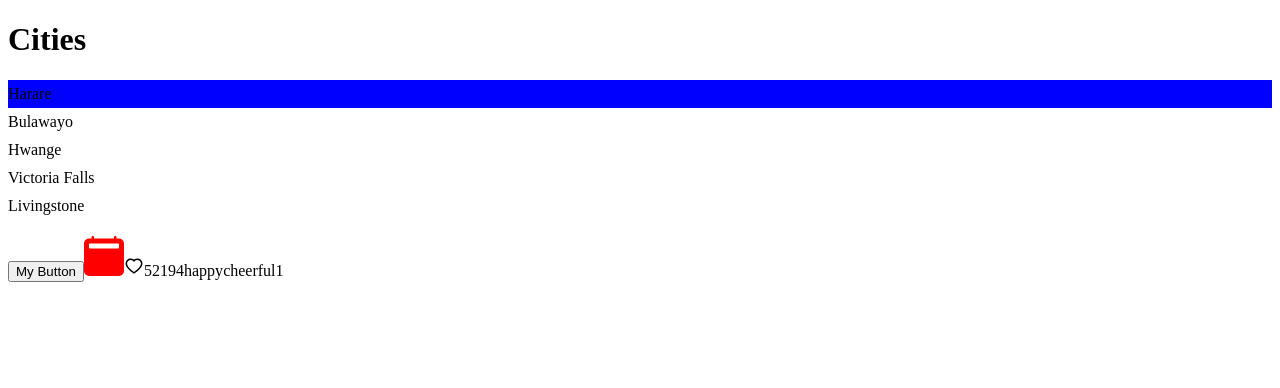
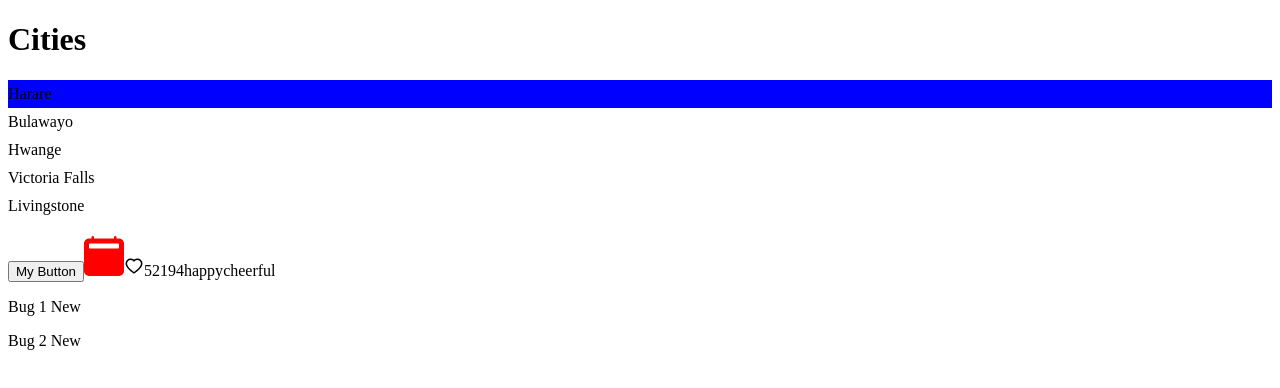
Before and after one commit to ntsambani-fms/vite-project-discover-video-games, a React (Vite) app: page / in a window 1280 px wide. Shown: the top 388 px of the page. Built offline with nearby package versions, Linux system fonts and the light colour scheme.

Commit message:
using immer

```diff
--- a/package.json
+++ b/package.json
@@ -11,6 +11,7 @@
   "dependencies": {
     "@types/styled-components": "^5.1.26",
     "bootstrap": "^5.2.3",
+    "immer": "^9.0.19",
     "react": "^18.2.0",
     "react-dom": "^18.2.0",
     "react-icons": "^4.8.0",
--- a/src/App.tsx
+++ b/src/App.tsx
@@ -5,6 +5,7 @@
 import { BsFillCalendar2Fill } from 'react-icons/bs';
 import Like from "./components/Like";
 import Message from "./Message";
+import produce from "immer";
 
 function App() {
   let items = ["Harare", "Bulawayo", "Hwange", "Victoria Falls", "Livingstone"];
@@ -57,6 +58,10 @@
 
 
    setBugs(bugs.map(bug => bug.id === 1 ? {...bug, fixed: true} : bug ))
+   setBugs(produce(draft =>{
+    const bug = draft.find(bug=> bug.id ===1);
+    if(bug) bug.fixed = true;
+   }))
 
   }
 
@@ -76,7 +81,7 @@
        {drink.price}
        {customer.address.zipCode}
        {tags}
-      {bugs[0].id}
+      {bugs.map(bug=> <p key={bug.id}>{bug.title} {bug.fixed? 'Fixed': 'New'}</p>)}
     </div>
   );
 }
```
Also changed, not shown: 1 other file (tests, documents, lock files or other folders).
